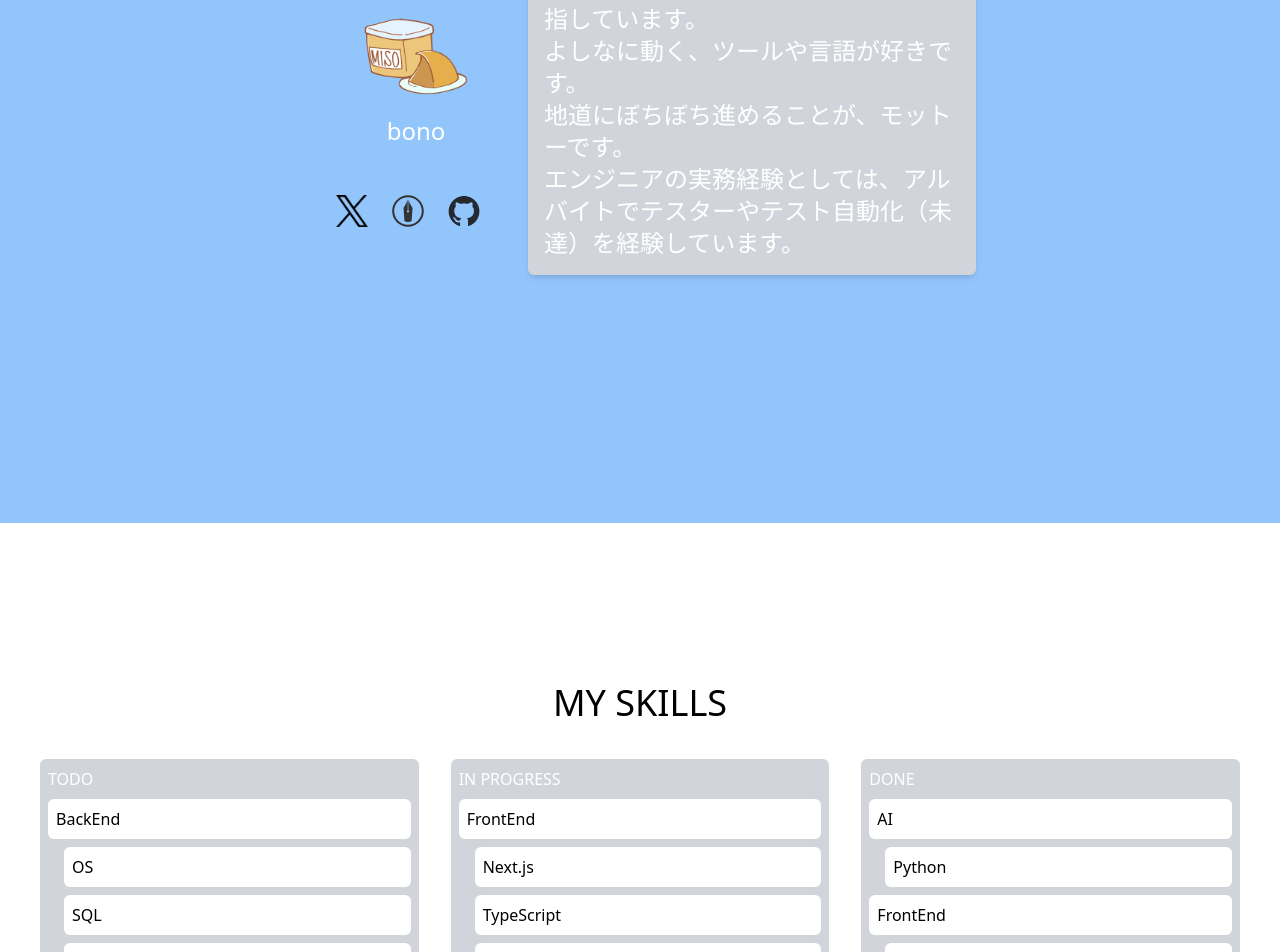
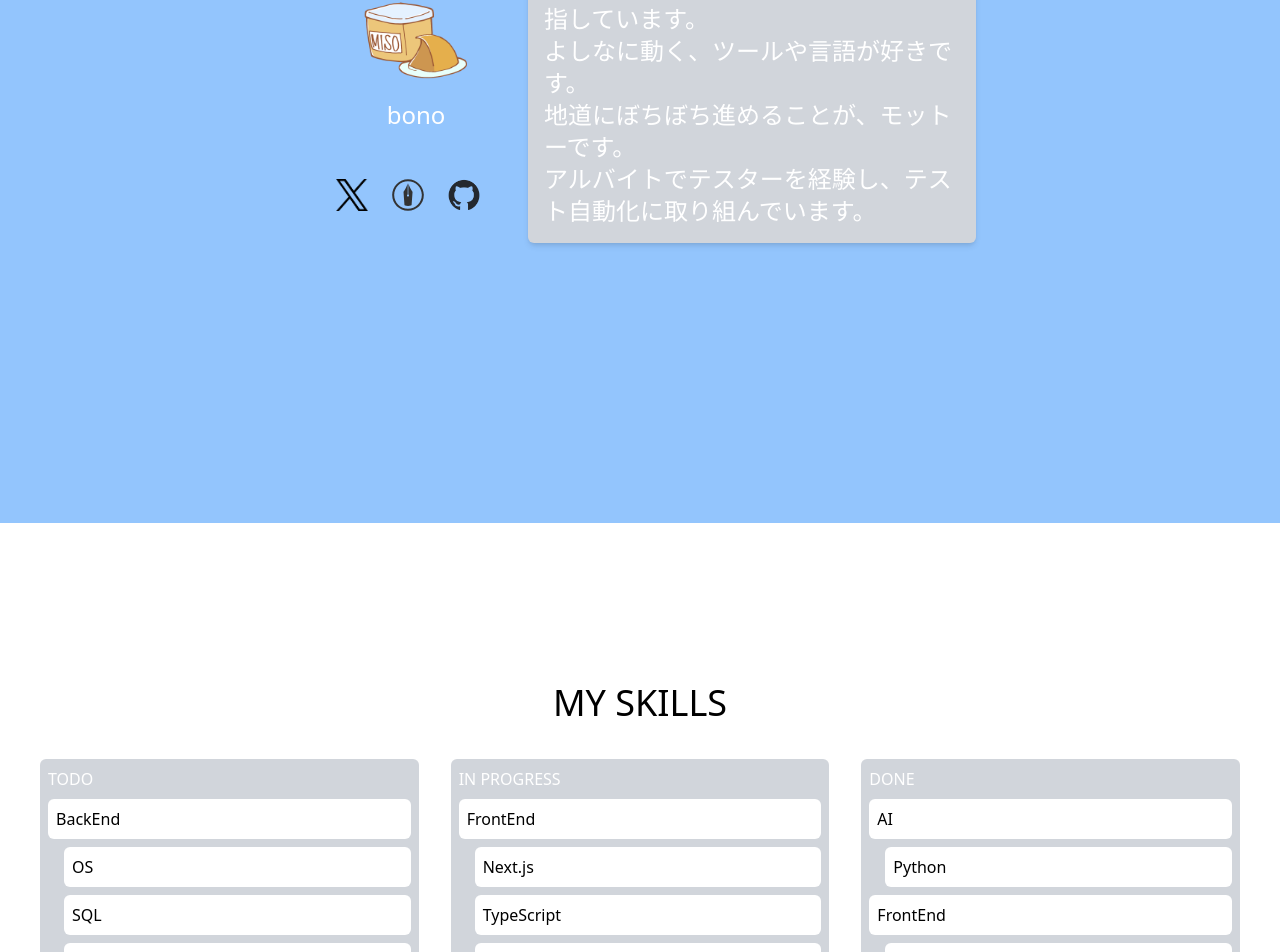
Before and after one commit to norm02/bono-website, a Next.js app: page / in a window 1280 px wide. Shown: the part 1077-2029 px from the top of the page. Built offline with nearby package versions, Linux system fonts and the light colour scheme.

Commit message:
Aboutの内容更新

```diff
--- a/components/About/index.tsx
+++ b/components/About/index.tsx
@@ -63,7 +63,7 @@ const About: NextPage = () => {
                 地道にぼちぼち進めることが、モットーです。
               </p>
               <p className="text-white text-2xl">
-                エンジニアの実務経験としては、アルバイトでテスターやテスト自動化（未達）を経験しています。
+                アルバイトでテスターを経験し、テスト自動化に取り組んでいます。
               </p>
             </div>
           </div>
```
